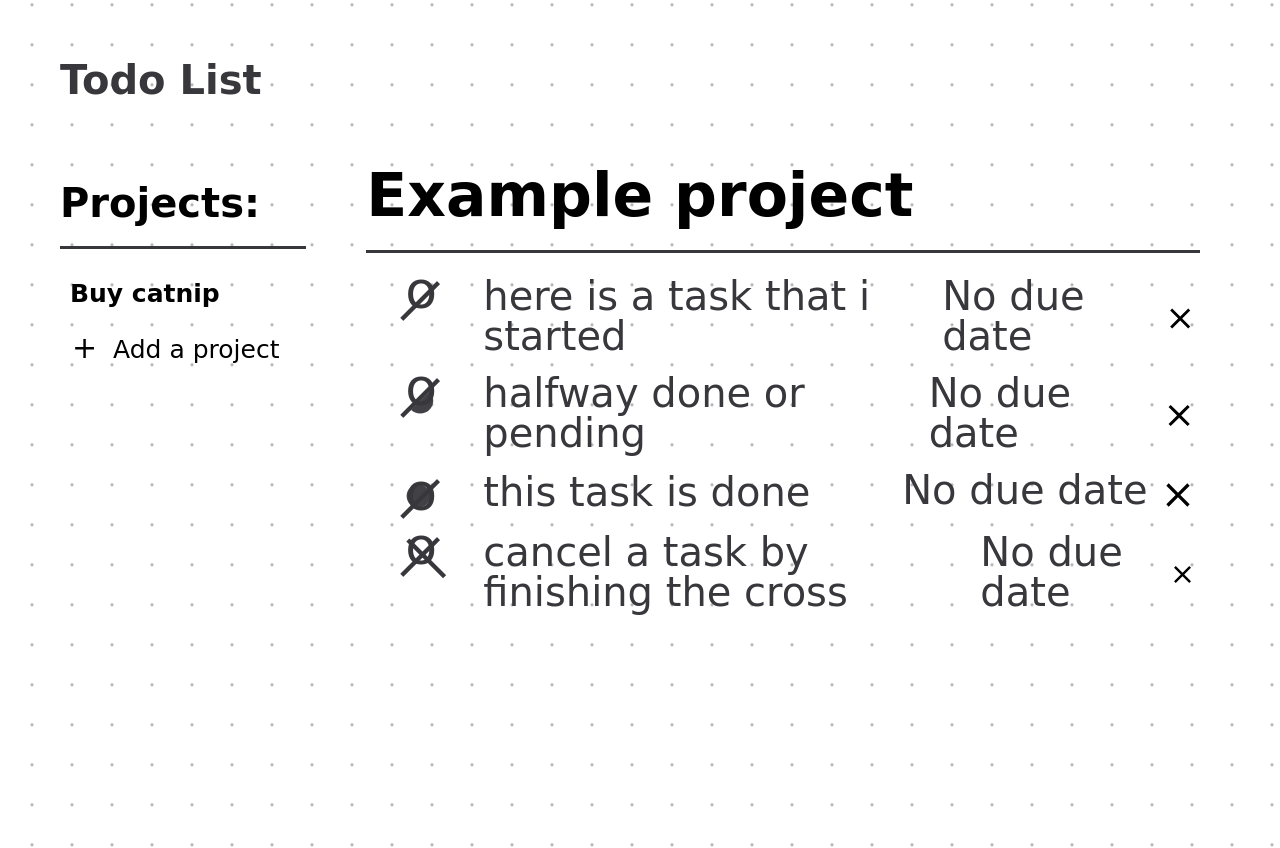
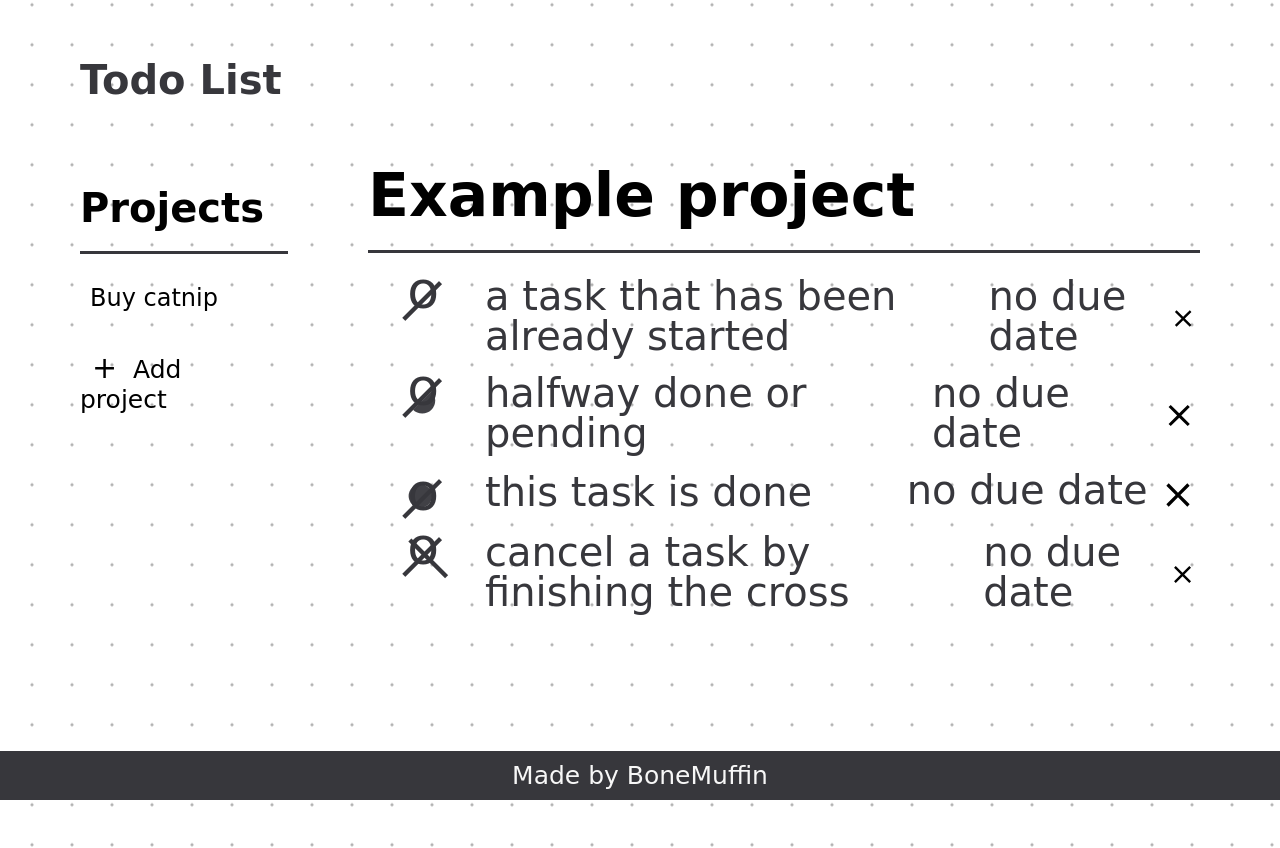
Before and after one commit to BoneMuffin/PROJECT.to-do-list, a plain HTML site: page test1.html in a window 1280 px wide. Drawn offline with Linux system fonts and the light colour scheme; a web font is replaced by a local one.

Commit message:
add footer

```diff
--- a/test1.css
+++ b/test1.css
@@ -68,6 +68,7 @@
 
 .title {
   font-size: 40px;
+  padding-left: 20px;
 }
 
 /* BODY */
@@ -79,14 +80,25 @@
   min-height: calc(100vh - 104px - 48px); /*  - header_height - footer_height */
 }
 
-.nav {
+.active-projects-div {
   width: 300px;
-  min-width: 250px;
-  padding: 20px;
+  min-width: 20vw;
+  padding: 25px 40px;
+  overflow-y: scroll;
 }
 
-.nav.active {
+.active-projects-div.active {
   display: block;
+}
+
+.project {
+  font-size: 24px;
+  padding: 10px;
+  display: flex;
+  align-items: center;
+  justify-content: space-between;
+  margin-top: 10px;
+  cursor: pointer;
 }
 
 .project-panel {
@@ -223,12 +235,15 @@
     margin-top: 16px;
   }
 
+.addp-text:hover {
+  scale: 1.2;
+}
+
 #add-project {
     cursor: pointer;
-    border-radius: 3px;
 }
 
-.ap-text {
+.addp-text {
     font-size: 25px;
     margin-right: 12px;
     margin-top: 12px;
@@ -267,7 +282,29 @@
 }
 
 
+footer {
+  position: absolute;
+  bottom: 0;
+  left: 0;
+  display: flex;
+  align-items: center;
+  justify-content: center;
+  gap: 10px;
+  width: 100%;
+  padding: 10px;
+  background-color: var(--dark-grey);
+  color: var(--paper);
+  font-size: 25px;
+}
 
+footer a {
+  text-decoration: none;
+  color: var(--paper);
+}
+
+footer a:hover {
+  text-decoration: underline;
+}
 /* MEDIA QUERIES */
 
 @media (max-width: 650px) {
--- a/test1.html
+++ b/test1.html
@@ -17,28 +17,24 @@
   </header>
 
 <main class="main">
-  <nav class="nav">
-      <h3 class="project-header">Projects:</h3>
+  <nav class="active-projects-div">
+      <h3 class="project-header">Projects</h3>
       <div class="line"></div>
 
-
-      <!-- EDIT THIS -->
-      <div class="projects-div-nav">
-        <div class="projects active">
+      <div class="projects-container-nav">
+        <div class="project active">
           <p>Buy catnip</p>
         </div>
       </div>
 
-      <div class="add-project-div">
+      <div class="add-project-container">
         <div id="add-project">
-          <p class="ap-text">
+          <p class="addp-text">
             <span id="plus">+</span>
-            Add a project
+            Add project
           </p>
         </div>
       </div>
-    <!-- EDIT THIS -->
-
   </nav>
 
 <div class="project-panel" id="project-panel">
@@ -52,11 +48,11 @@
         <div class="note">
               <div class="task-settings-left">
               <todo id="task-status" class="started">o</todo>
-              <span class="task-content" contenteditable="">here is a task that i started</span>
+              <span class="task-content" contenteditable="">a task that has been already started</span>
             </div>
 
               <div class="task-settings-right">
-                <p class="deadline">No due date</p>
+                <p class="deadline">no due date</p>
                 <svg class="task-delete" xmlns="http://www.w3.org/2000/svg" viewBox="0 0 24 24"><title>close</title><path d="M19,6.41L17.59,5L12,10.59L6.41,5L5,6.41L10.59,12L5,17.59L6.41,19L12,13.41L17.59,19L19,17.59L13.41,12L19,6.41Z" /></svg>
              </div>
 
@@ -95,7 +91,7 @@
           </div>
 
               <div class="task-settings-right">
-                <p class="deadline">No due date</p>
+                <p class="deadline">no due date</p>
                 <svg class="task-delete" xmlns="http://www.w3.org/2000/svg" viewBox="0 0 24 24"><title>close</title><path d="M19,6.41L17.59,5L12,10.59L6.41,5L5,6.41L10.59,12L5,17.59L6.41,19L12,13.41L17.59,19L19,17.59L13.41,12L19,6.41Z" /></svg>
             </div>
         </div>
@@ -109,7 +105,7 @@
           </div>
 
               <div class="task-settings-right">
-                <p class="deadline">No due date</p>
+                <p class="deadline">no due date</p>
                 <svg class="task-delete" xmlns="http://www.w3.org/2000/svg" viewBox="0 0 24 24"><title>close</title><path d="M19,6.41L17.59,5L12,10.59L6.41,5L5,6.41L10.59,12L5,17.59L6.41,19L12,13.41L17.59,19L19,17.59L13.41,12L19,6.41Z" /></svg>
             </div>
         </div>
@@ -122,7 +118,7 @@
           </div>
 
           <div class="task-settings-right">
-            <p class="deadline">No due date</p>
+            <p class="deadline">no due date</p>
             <svg class="task-delete" xmlns="http://www.w3.org/2000/svg" viewBox="0 0 24 24"><title>close</title><path d="M19,6.41L17.59,5L12,10.59L6.41,5L5,6.41L10.59,12L5,17.59L6.41,19L12,13.41L17.59,19L19,17.59L13.41,12L19,6.41Z" /></svg>
         </div>
 
@@ -130,7 +126,11 @@
   </div>
 </div>
 </main>
-
+<footer>
+  <p>
+    Made by <a href="https://github.com/BoneMuffin">BoneMuffin</a>
+  </p>
+</footer>
 <script src="test1.js"></script>
 </body>
 </html>
```
